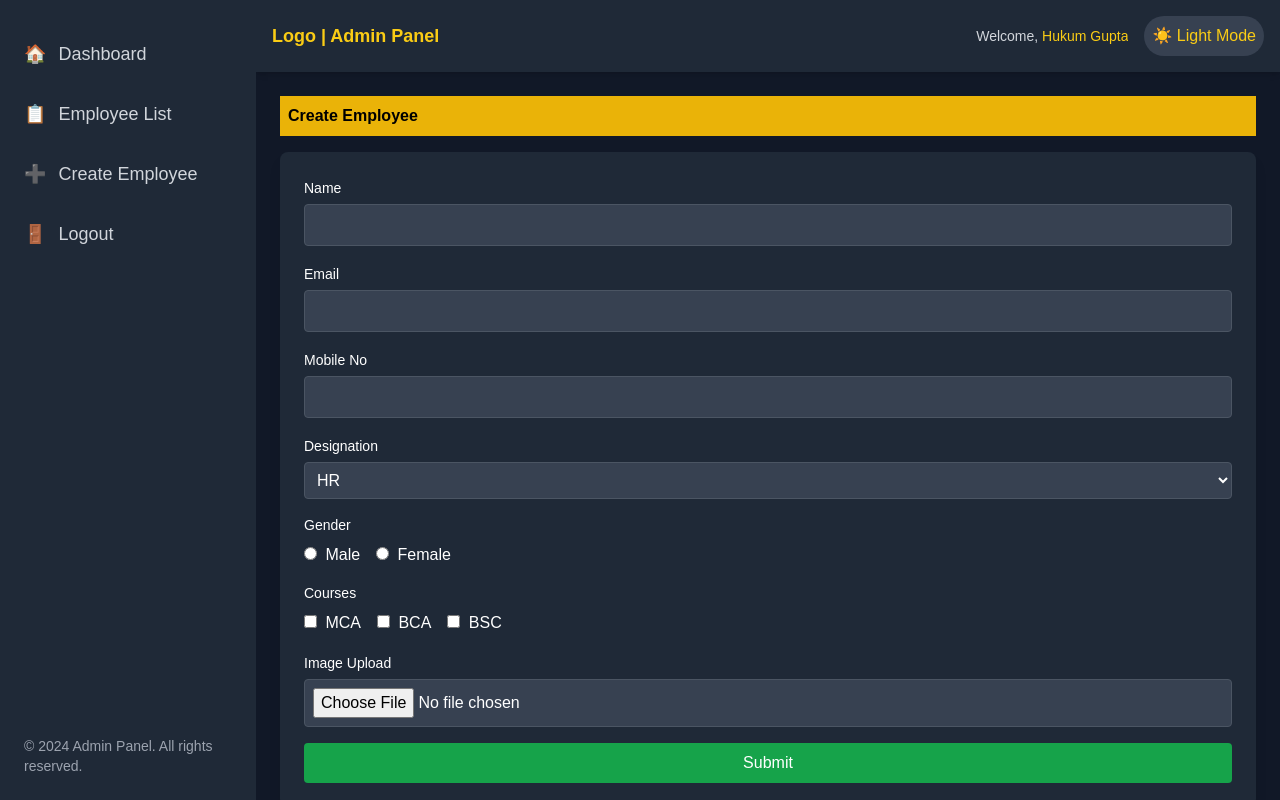
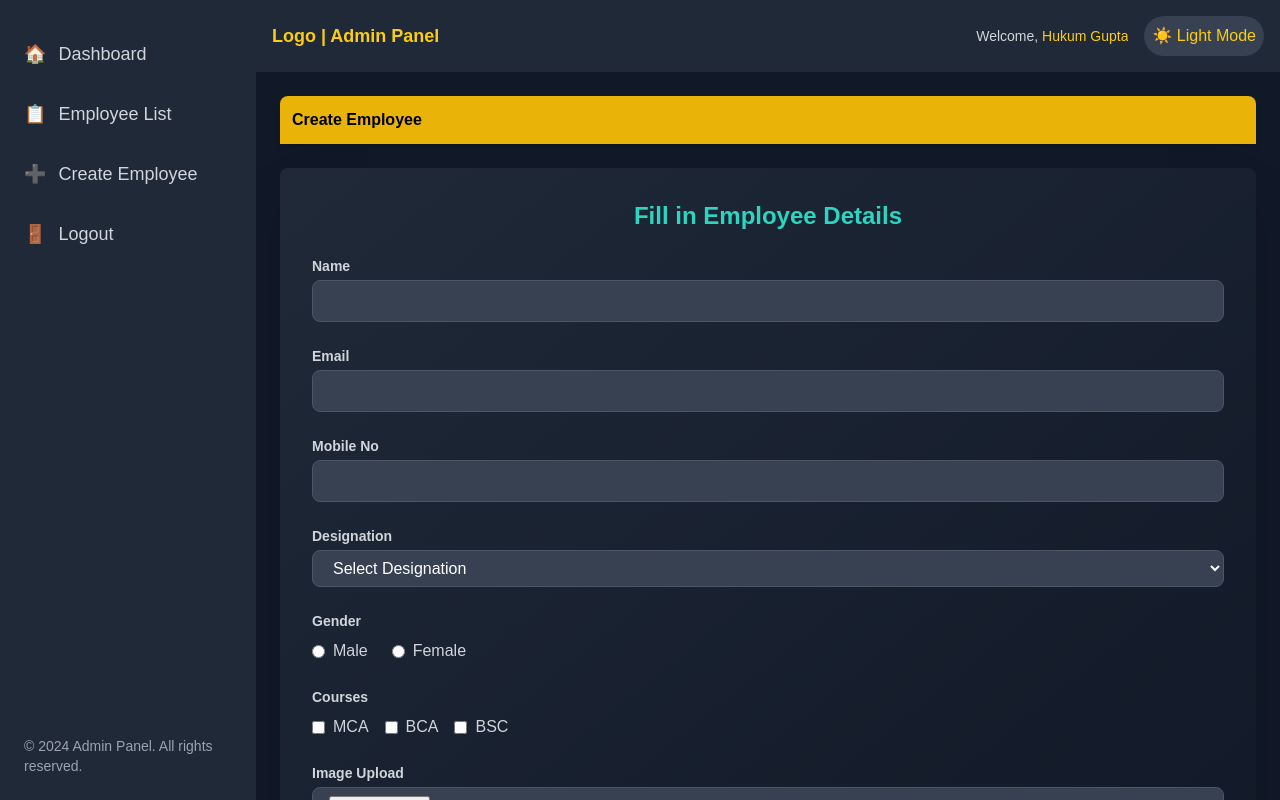
Before and after one commit to D-Atharv/InternShip_Client, a Next.js app in the folder Dealsdray/client/my-app/: page /employee/create in a window 1280 px wide. Built offline with nearby package versions, Linux system fonts and the light colour scheme.

Commit message:
feat: Employee create ui

```diff
--- a/Dealsdray/client/my-app/app/employee/create/CreateEmployeeForm.tsx
+++ b/Dealsdray/client/my-app/app/employee/create/CreateEmployeeForm.tsx
@@ -1,68 +1,121 @@
+'use client';
+import { useState } from "react";
+import FormInput from "./components/FormInput";
+import FormSelect from "./components/FormSelect";
+import FormRadioGroup from "./components/FormRadioGroup";
+import FormCheckboxGroup from "./components/FormCheckBoxGroup";
+import FormFileInput from "./components/FormFileInput";
+
+interface EmployeeFormData {
+  name: string;
+  email: string;
+  mobile: string;
+  designation: string;
+  gender: string;
+  courses: string[];
+  image: File | null;
+}
+
 export default function CreateEmployeeForm() {
+  const [formData, setFormData] = useState<EmployeeFormData>({
+    name: "",
+    email: "",
+    mobile: "",
+    designation: "",
+    gender: "",
+    courses: [],
+    image: null,
+  });
+
+  const handleInputChange = (e: React.ChangeEvent<HTMLInputElement | HTMLSelectElement>) => {
+    const { name, value } = e.target;
+    setFormData({ ...formData, [name]: value });
+  };
+
+  const handleCheckboxChange = (course: string) => {
+    const updatedCourses = formData.courses.includes(course)
+      ? formData.courses.filter((c) => c !== course)
+      : [...formData.courses, course];
+    setFormData({ ...formData, courses: updatedCourses });
+  };
+
+  const handleFileChange = (e: React.ChangeEvent<HTMLInputElement>) => {
+    if (e.target.files && e.target.files[0]) {
+      setFormData({ ...formData, image: e.target.files[0] });
+    }
+  };
+
+  const handleSubmit = (e: React.FormEvent) => {
+    e.preventDefault();
+    // Perform validation and submit logic here
+    console.log(formData);
+  };
+
   return (
-      <form className="bg-gray-800 p-6 rounded-lg shadow-lg mt-4 text-white">
-        <label className="block mb-4">
-          <span className="text-sm">Name</span>
-          <input
+    <form
+      onSubmit={handleSubmit}
+      className="bg-gradient-to-br from-gray-800 to-gray-900 p-8 rounded-lg shadow-2xl text-white space-y-6"
+    >
+      <h2 className="text-2xl font-extrabold text-center text-teal-400">
+        Fill in Employee Details
+      </h2>
+
+      <FormInput
+        label="Name"
         type="text"
-            className="w-full p-2 rounded bg-gray-700 border border-gray-600 mt-1"
+        name="name"
+        value={formData.name}
+        onChange={handleInputChange}
       />
-        </label>
-        <label className="block mb-4">
-          <span className="text-sm">Email</span>
-          <input
+
+      <FormInput
+        label="Email"
         type="email"
-            className="w-full p-2 rounded bg-gray-700 border border-gray-600 mt-1"
+        name="email"
+        value={formData.email}
+        onChange={handleInputChange}
       />
-        </label>
-        <label className="block mb-4">
-          <span className="text-sm">Mobile No</span>
-          <input
+
+      <FormInput
+        label="Mobile No"
         type="text"
-            className="w-full p-2 rounded bg-gray-700 border border-gray-600 mt-1"
+        name="mobile"
+        value={formData.mobile}
+        onChange={handleInputChange}
       />
-        </label>
-        <label className="block mb-4">
-          <span className="text-sm">Designation</span>
-          <select
-            className="w-full p-2 rounded bg-gray-700 border border-gray-600 mt-1"
-          >
-            <option>HR</option>
-            <option>Manager</option>
-            <option>Sales</option>
-          </select>
-        </label>
-        <fieldset className="mb-4">
-          <legend className="text-sm mb-2">Gender</legend>
-          <label className="mr-4">
-            <input type="radio" name="gender" value="Male" className="mr-1" /> Male
-          </label>
-          <label>
-            <input type="radio" name="gender" value="Female" className="mr-1" /> Female
-          </label>
-        </fieldset>
-        <fieldset className="mb-4">
-          <legend className="text-sm mb-2">Courses</legend>
-          <label className="mr-4">
-            <input type="checkbox" name="courses" value="MCA" className="mr-1" /> MCA
-          </label>
-          <label className="mr-4">
-            <input type="checkbox" name="courses" value="BCA" className="mr-1" /> BCA
-          </label>
-          <label>
-            <input type="checkbox" name="courses" value="BSC" className="mr-1" /> BSC
-          </label>
-        </fieldset>
-        <label className="block mb-4">
-          <span className="text-sm">Image Upload</span>
-          <input
-            type="file"
-            className="w-full p-2 rounded bg-gray-700 border border-gray-600 mt-1"
+
+      <FormSelect
+        label="Designation"
+        name="designation"
+        value={formData.designation}
+        onChange={handleInputChange}
+        options={["HR", "Manager", "Sales"]}
       />
-        </label>
-        <button
+
+      <FormRadioGroup
+        label="Gender"
+        name="gender"
+        options={["Male", "Female"]}
+        selectedValue={formData.gender}
+        onChange={handleInputChange}
+      />
+
+      <FormCheckboxGroup
+        label="Courses"
+        options={["MCA", "BCA", "BSC"]}
+        selectedValues={formData.courses}
+        onChange={handleCheckboxChange}
+      />
+
+      <FormFileInput
+        label="Image Upload"
+        onChange={handleFileChange}
+        accept="image/png, image/jpeg"
+      />
+
+\      <button
         type="submit"
-          className="w-full bg-green-600 hover:bg-green-700 text-white p-2 rounded"
+        className="w-full bg-gradient-to-r from-teal-500 to-green-500 hover:from-teal-400 hover:to-green-400 text-white font-bold py-3 rounded-lg shadow-md hover:shadow-lg transition-all duration-300"
       >
         Submit
       </button>
--- /dev/null
+++ b/Dealsdray/client/my-app/app/employee/create/components/FormCheckBoxGroup.tsx
@@ -0,0 +1,32 @@
+interface FormCheckboxGroupProps {
+  label: string;
+  options: string[];
+  selectedValues: string[];
+  onChange: (value: string) => void;
+}
+
+const FormCheckboxGroup: React.FC<FormCheckboxGroupProps> = ({
+  label,
+  options,
+  selectedValues,
+  onChange,
+}) => (
+  <fieldset>
+    <legend className="block text-sm font-semibold text-gray-300 mb-2">{label}</legend>
+    <div className="flex flex-wrap gap-4">
+      {options.map((option) => (
+        <label key={option} className="flex items-center space-x-2">
+          <input
+            type="checkbox"
+            checked={selectedValues.includes(option)}
+            onChange={() => onChange(option)}
+            className="text-teal-500"
+          />
+          <span className="text-gray-300">{option}</span>
+        </label>
+      ))}
+    </div>
+  </fieldset>
+);
+
+export default FormCheckboxGroup;
--- /dev/null
+++ b/Dealsdray/client/my-app/app/employee/create/components/FormFileInput.tsx
@@ -0,0 +1,19 @@
+interface FormFileInputProps {
+    label: string;
+    onChange: (e: React.ChangeEvent<HTMLInputElement>) => void;
+    accept?: string;
+  }
+
+  const FormFileInput: React.FC<FormFileInputProps> = ({ label, onChange, accept }) => (
+    <label className="block">
+      <span className="block text-sm font-semibold text-gray-300">{label}</span>
+      <input
+        type="file"
+        onChange={onChange}
+        accept={accept}
+        className="w-full mt-1 px-4 py-2 bg-gray-700 border border-gray-600 rounded-lg focus:outline-none focus:ring-2 focus:ring-teal-400"
+      />
+    </label>
+  );
+
+  export default FormFileInput;
--- /dev/null
+++ b/Dealsdray/client/my-app/app/employee/create/components/FormInput.tsx
@@ -0,0 +1,22 @@
+interface FormInputProps {
+    label: string;
+    type: string;
+    name: string;
+    value: string;
+    onChange: (e: React.ChangeEvent<HTMLInputElement>) => void;
+  }
+
+  const FormInput: React.FC<FormInputProps> = ({ label, type, name, value, onChange }) => (
+    <label className="block">
+      <span className="block text-sm font-semibold text-gray-300">{label}</span>
+      <input
+        type={type}
+        name={name}
+        value={value}
+        onChange={onChange}
+        className="w-full mt-1 px-4 py-2 bg-gray-700 border border-gray-600 rounded-lg focus:outline-none focus:ring-2 focus:ring-teal-400"
+      />
+    </label>
+  );
+
+  export default FormInput;
--- /dev/null
+++ b/Dealsdray/client/my-app/app/employee/create/components/FormRadioGroup.tsx
@@ -0,0 +1,36 @@
+interface FormRadioGroupProps {
+    label: string;
+    name: string;
+    options: string[];
+    selectedValue: string;
+    onChange: (e: React.ChangeEvent<HTMLInputElement>) => void;
+  }
+
+  const FormRadioGroup: React.FC<FormRadioGroupProps> = ({
+    label,
+    name,
+    options,
+    selectedValue,
+    onChange,
+  }) => (
+    <fieldset>
+      <legend className="block text-sm font-semibold text-gray-300 mb-2">{label}</legend>
+      <div className="flex space-x-6">
+        {options.map((option) => (
+          <label key={option} className="flex items-center space-x-2">
+            <input
+              type="radio"
+              name={name}
+              value={option}
+              checked={selectedValue === option}
+              onChange={onChange}
+              className="text-teal-500"
+            />
+            <span className="text-gray-300">{option}</span>
+          </label>
+        ))}
+      </div>
+    </fieldset>
+  );
+
+  export default FormRadioGroup;
--- /dev/null
+++ b/Dealsdray/client/my-app/app/employee/create/components/FormSelect.tsx
@@ -0,0 +1,28 @@
+interface FormSelectProps {
+    label: string;
+    name: string;
+    value: string;
+    onChange: (e: React.ChangeEvent<HTMLSelectElement>) => void;
+    options: string[];
+  }
+
+  const FormSelect: React.FC<FormSelectProps> = ({ label, name, value, onChange, options }) => (
+    <label className="block">
+      <span className="block text-sm font-semibold text-gray-300">{label}</span>
+      <select
+        name={name}
+        value={value}
+        onChange={onChange}
+        className="w-full mt-1 px-4 py-2 bg-gray-700 border border-gray-600 rounded-lg focus:outline-none focus:ring-2 focus:ring-teal-400"
+      >
+        <option value="">Select {label}</option>
+        {options.map((option) => (
+          <option key={option} value={option}>
+            {option}
+          </option>
+        ))}
+      </select>
+    </label>
+  );
+
+  export default FormSelect;
--- a/Dealsdray/client/my-app/app/employee/create/page.tsx
+++ b/Dealsdray/client/my-app/app/employee/create/page.tsx
@@ -2,9 +2,13 @@ import CreateEmployeeForm from "./CreateEmployeeForm";
 
 export default function CreateEmployeePage() {
   return (
-    <div className="flex flex-col p-6">
-      <div className="bg-yellow-500 text-black p-2 font-bold">Create Employee</div>
-      <CreateEmployeeForm />
+    <div className="flex flex-col p-6 bg-gray-900 min-h-screen">
+      <header className="bg-yellow-500 text-black p-3 font-bold rounded-t-lg shadow-md">
+        Create Employee
+      </header>
+      <main className="mt-6">
+        <CreateEmployeeForm />
+      </main>
     </div>
   );
 }
```
Lines whose indentation alone changed are shown as unchanged.
